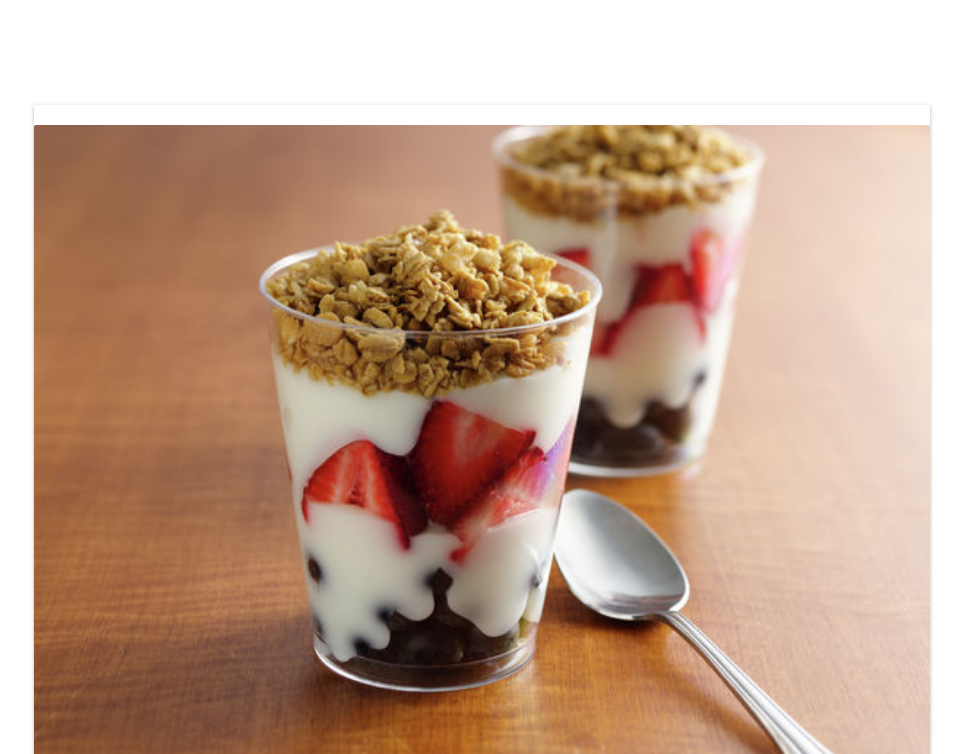
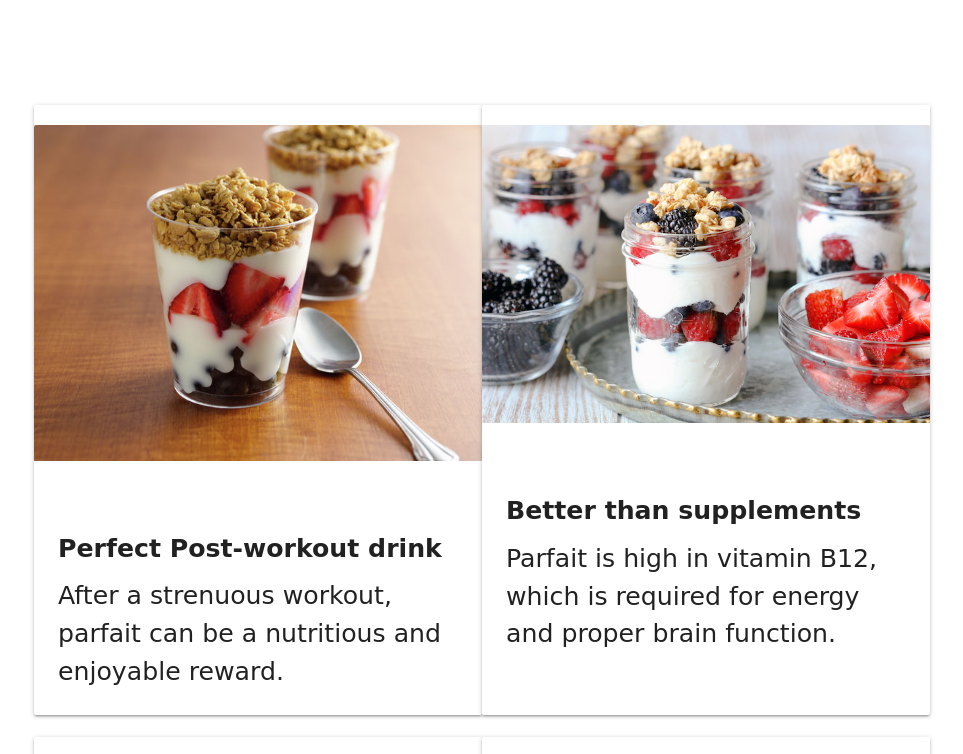
Before and after one commit to Captain-juwon/e-commerce, a plain HTML site: page index.html in a window 1280 px wide. Shown: the part 567-1321 px from the top of the page, without its empty margins (158-1121 px from the left). Drawn offline with nearby package versions, Linux system fonts and the light colour scheme.

Commit message:
Update style.css

```diff
--- a/css/style.css
+++ b/css/style.css
@@ -37,7 +37,7 @@ h1 {
 .last {
     margin-top: 100px;
     display: grid;
-    grid-template-columns: repeat(2,2);
+    grid-template-columns: repeat(2,1fr);
 }
 
 .btn-large {
```
